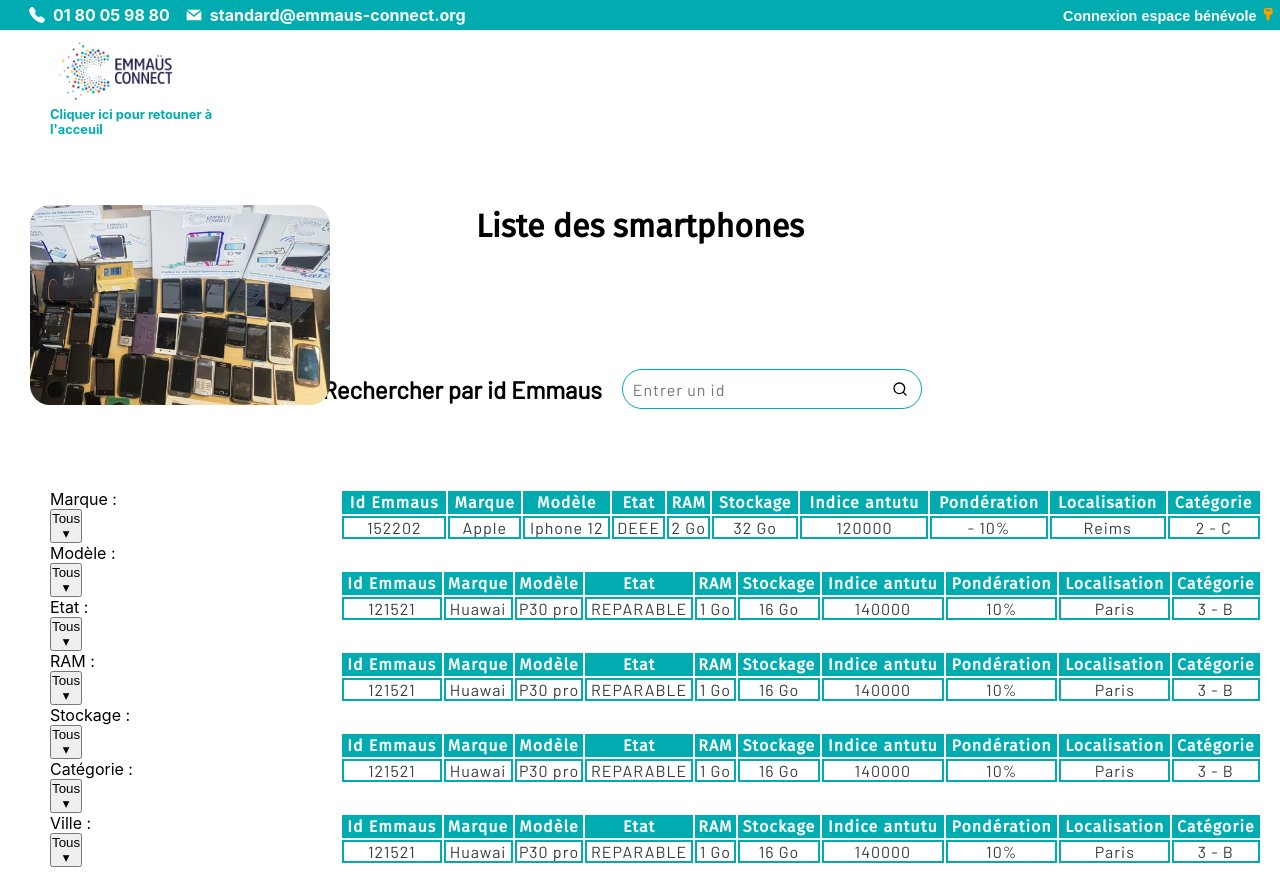
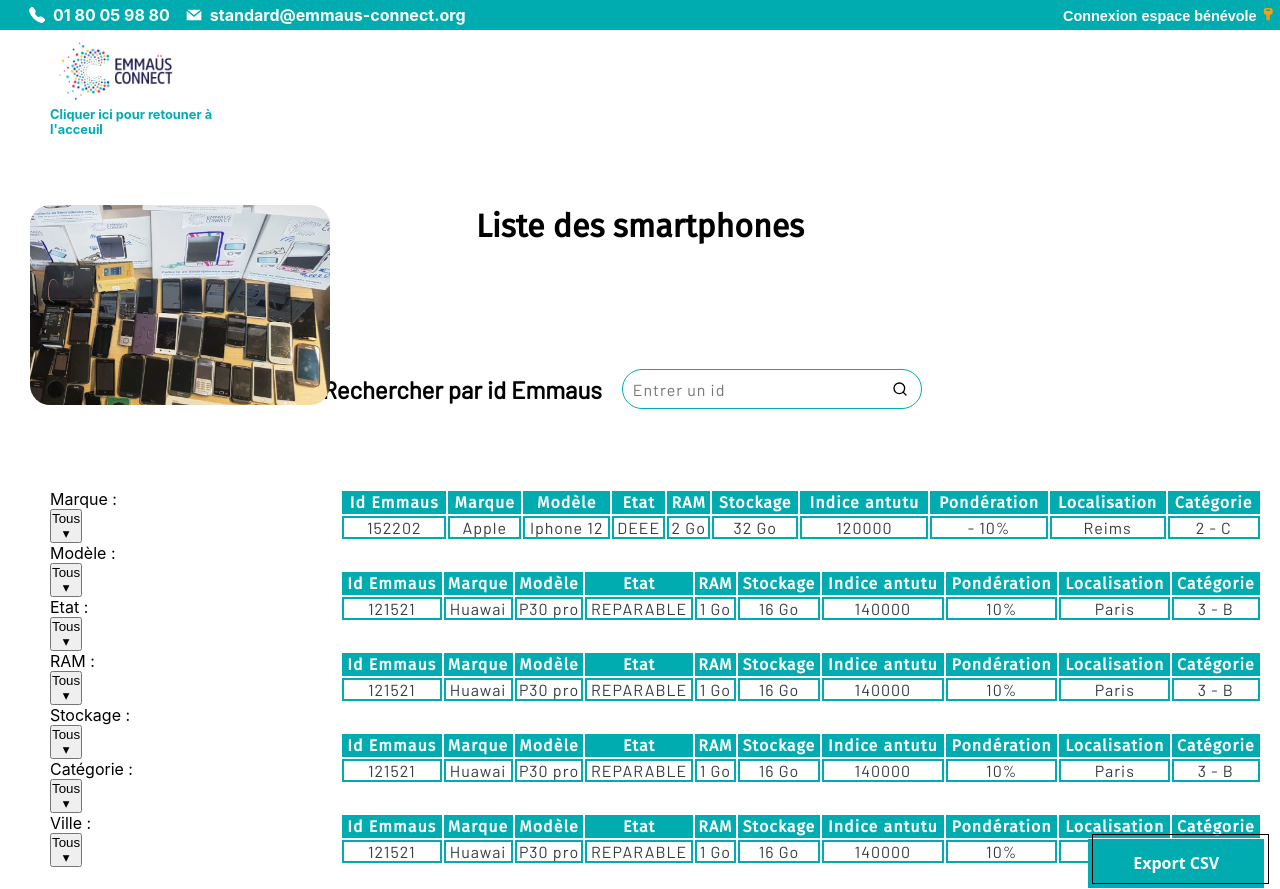
Before and after one commit to D4ve-Code/Hackathon3Emma-s, a React (Vite) app in the folder frontend/: page /listpage in a window 1280 px wide. Shown: the top 889 px of the page. Built offline with nearby package versions, Linux system fonts and the light colour scheme; no server answers.

Commit message:
placement csv liste telephone

```diff
--- a/frontend/src/components/styles/FileCSV.scss
+++ b/frontend/src/components/styles/FileCSV.scss
@@ -1,3 +1,10 @@
+.FileCSV-global {
+  display: flex;
+  justify-content: flex-end;
+  margin-right: 1rem;
+  margin-top: 2rem;
+}
+
 .FileCSV-Btn {
   background-color: #00acb0;
   border: 0 solid #e5e7eb;
@@ -11,7 +18,7 @@
   font-weight: 700;
   justify-content: center;
   line-height: 1.75rem;
-  padding: 0.75rem 1.65rem;
+  padding: 0.33rem 1.45rem;
   position: relative;
   text-align: center;
   text-decoration: none #000000 solid;
@@ -20,7 +27,6 @@
   max-width: 250px;
   position: relative;
   cursor: pointer;
-  transform: rotate(-2deg);
   user-select: none;
   -webkit-user-select: none;
   touch-action: manipulation;
@@ -47,7 +53,6 @@
 
 @media (min-width: 768px) {
   .FileCSV-Btn {
-    padding: 0.75rem 3rem;
-    font-size: 1.25rem;
+    padding: 0.65rem 2.8rem;
   }
 }
--- a/frontend/src/pages/ListPage.jsx
+++ b/frontend/src/pages/ListPage.jsx
@@ -1,6 +1,7 @@
 import imageStickerList from "../assets/images/materiel-partenaires.jpg";
 import { FiSearch } from "react-icons/fi";
 import FilterListPage from "@components/FilterListPage";
+import FileCSV from "@components/FileCSV";
 
 const ListPage = () => {
   return (
@@ -211,6 +212,7 @@
         </div>
         <FilterListPage className="filter__list__page" />
       </div>
+      <FileCSV />
     </>
   );
 };
```
